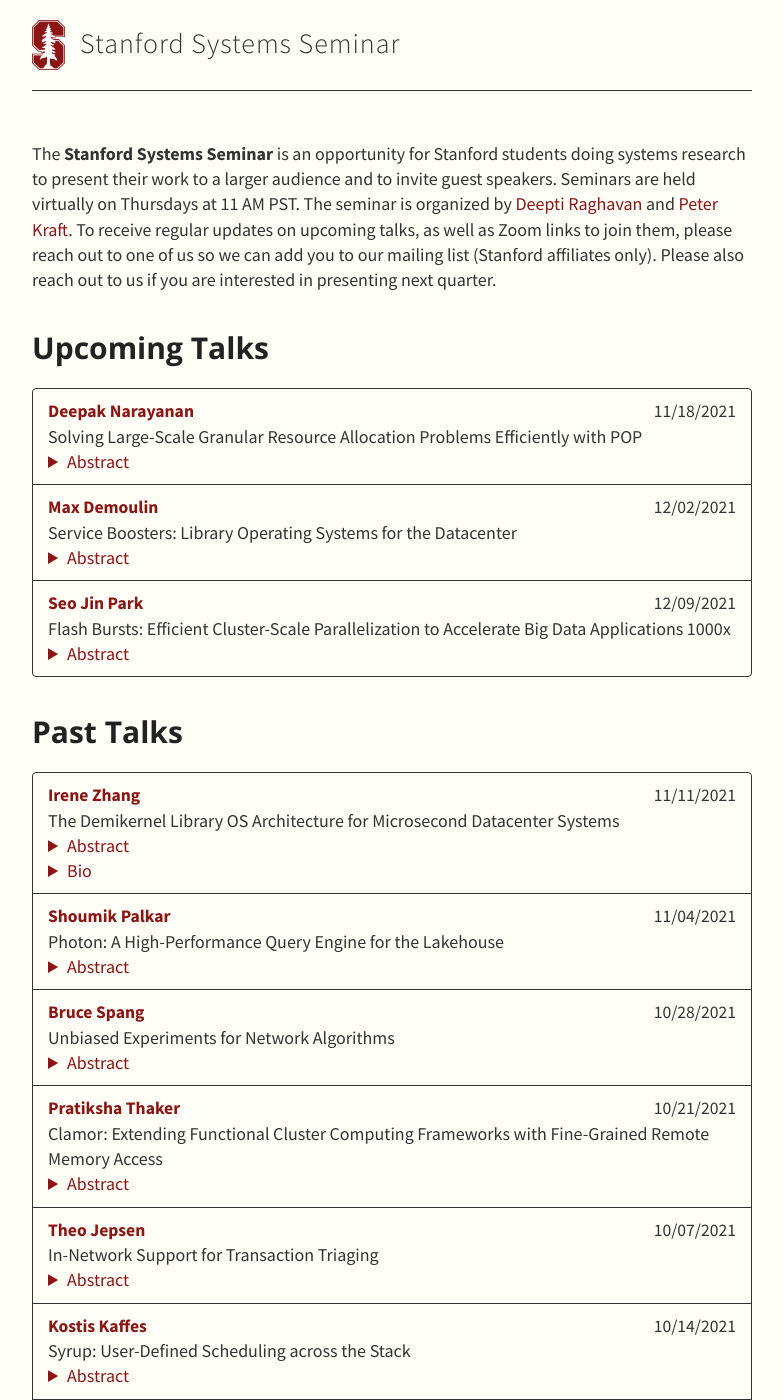
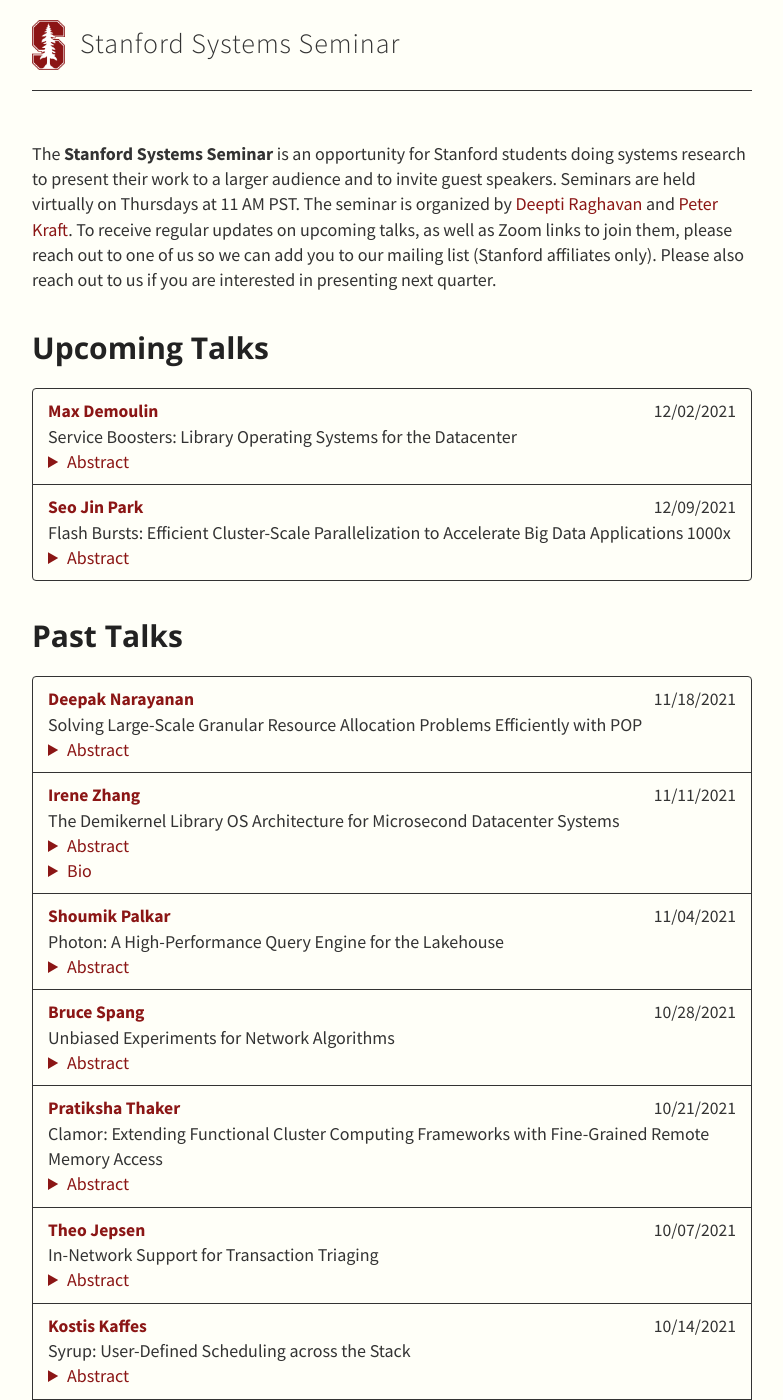
Before and after one commit to stanford-systems-seminar/stanford-systems-seminar.github.io, a Jekyll site: the page built from index.md, in a window 1280 px wide and 1400 px high. Shown: the whole window, without its empty margins (248-1031 px from the left). Built offline with Jekyll 4.4.1, drawn with Linux system fonts in a browser that asks for light colours; part of the change alters nothing that is shown.

Commit message:
Updated talks

```diff
--- a/_data/talks.yml
+++ b/_data/talks.yml
@@ -1,10 +1,5 @@
 - type: Upcoming Talks
   members:
-    - speaker: Deepak Narayanan
-      date: 11/18/2021
-      title: "Solving Large-Scale Granular Resource Allocation Problems Efficiently with POP"
-      abstract: "Resource allocation problems in many computer systems can be formulated as mathematical optimization problems. However, finding exact solutions to these problems using off-the-shelf solvers is often intractable for large problem sizes with tight SLAs, leading system designers to rely on cheap, heuristic algorithms. We observe, however, that many allocation problems are granular: they consist of a large number of clients and resources, each client requests a small fraction of the total number of resources, and clients can interchangeably use different resources. For these problems, we propose an alternative approach that reuses the original optimization problem formulation and leads to better allocations than domain-specific heuristics. Our technique, Partitioned Optimization Problems (POP), randomly splits the problem into smaller problems (with a subset of the clients and resources in the system) and coalesces the resulting sub-allocations into a global allocation for all clients. We provide theoretical and empirical evidence as to why random partitioning works well. In our experiments, POP achieves allocations within 1.5% of the optimal with orders-of-magnitude improvements in runtime compared to existing systems for cluster scheduling, traffic engineering, and load balancing."
-      website: https://cs.stanford.edu/~deepakn/
     - speaker: Max Demoulin
       date: 12/02/2021
       title: "Service Boosters: Library Operating Systems for the Datacenter"
@@ -20,6 +15,11 @@ Finally, DeDoS can identify overloaded components and dynamically scale them on
       website: http://seojinpark.net/
 - type: Past Talks
   members:
+    - speaker: Deepak Narayanan
+      date: 11/18/2021
+      title: "Solving Large-Scale Granular Resource Allocation Problems Efficiently with POP"
+      abstract: "Resource allocation problems in many computer systems can be formulated as mathematical optimization problems. However, finding exact solutions to these problems using off-the-shelf solvers is often intractable for large problem sizes with tight SLAs, leading system designers to rely on cheap, heuristic algorithms. We observe, however, that many allocation problems are granular: they consist of a large number of clients and resources, each client requests a small fraction of the total number of resources, and clients can interchangeably use different resources. For these problems, we propose an alternative approach that reuses the original optimization problem formulation and leads to better allocations than domain-specific heuristics. Our technique, Partitioned Optimization Problems (POP), randomly splits the problem into smaller problems (with a subset of the clients and resources in the system) and coalesces the resulting sub-allocations into a global allocation for all clients. We provide theoretical and empirical evidence as to why random partitioning works well. In our experiments, POP achieves allocations within 1.5% of the optimal with orders-of-magnitude improvements in runtime compared to existing systems for cluster scheduling, traffic engineering, and load balancing."
+      website: https://cs.stanford.edu/~deepakn/
     - speaker: Irene Zhang
       biography: "Irene Zhang is a Principal Researcher at Microsoft Research.  Her
 work focuses on datacenter operating systems and distributed systems,
```
